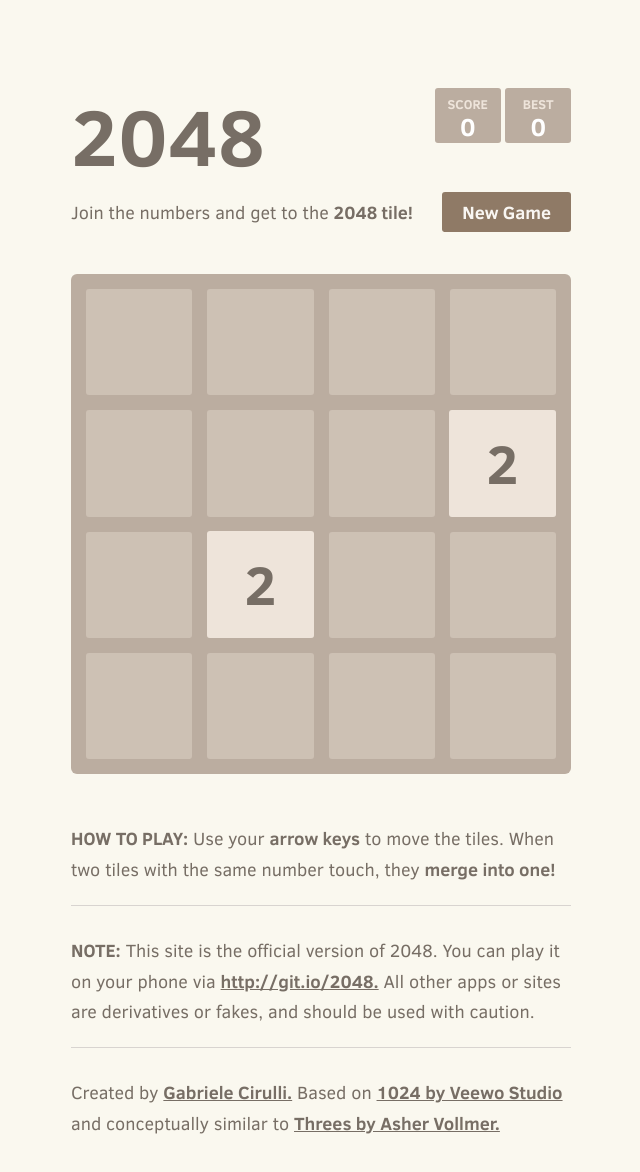
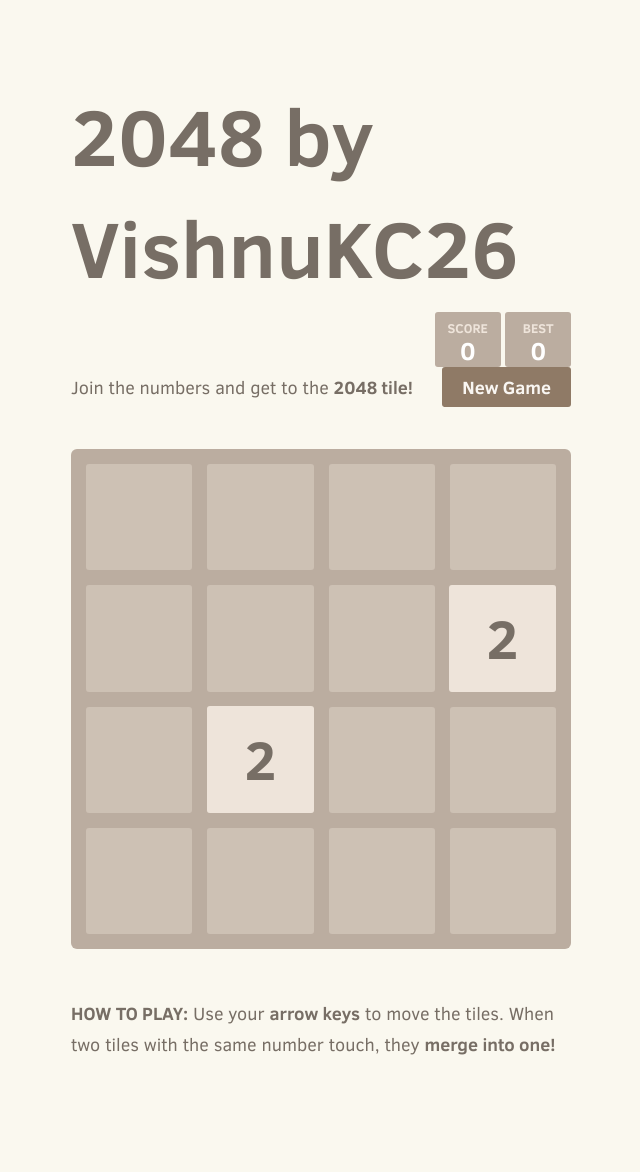
Before and after one commit to VishnuKC26/AWS-CI-CD-FARGATE, a plain HTML site: page index.html in a window 1280 px wide. Shown: the whole page, without its empty margins (319-959 px from the left). After the commit the page ends 1140 px from the top, so only its background shows below. Drawn offline with Linux system fonts and the light colour scheme.

Commit message:
Update title and remove attribution text in HTML

```diff
--- a/index.html
+++ b/index.html
@@ -19,7 +19,7 @@
 <body>
   <div class="container">
     <div class="heading">
-      <h1 class="title">2048</h1>
+      <h1 class="title">2048 by VishnuKC26</h1>
       <div class="scores-container">
         <div class="score-container">0</div>
         <div class="best-container">0</div>
@@ -75,14 +75,7 @@
     <p class="game-explanation">
       <strong class="important">How to play:</strong> Use your <strong>arrow keys</strong> to move the tiles. When two tiles with the same number touch, they <strong>merge into one!</strong>
     </p>
-    <hr>
-    <p>
-    <strong class="important">Note:</strong> This site is the official version of 2048. You can play it on your phone via <a href="http://git.io/2048">http://git.io/2048.</a> All other apps or sites are derivatives or fakes, and should be used with caution.
-    </p>
-    <hr>
-    <p>
-    Created by <a href="http://gabrielecirulli.com" target="_blank">Gabriele Cirulli.</a> Based on <a href="https://itunes.apple.com/us/app/1024!/id823499224" target="_blank">1024 by Veewo Studio</a> and conceptually similar to <a href="http://asherv.com/threes/" target="_blank">Threes by Asher Vollmer.</a>
-    </p>
+
   </div>
 
   <script src="js/bind_polyfill.js"></script>
```
